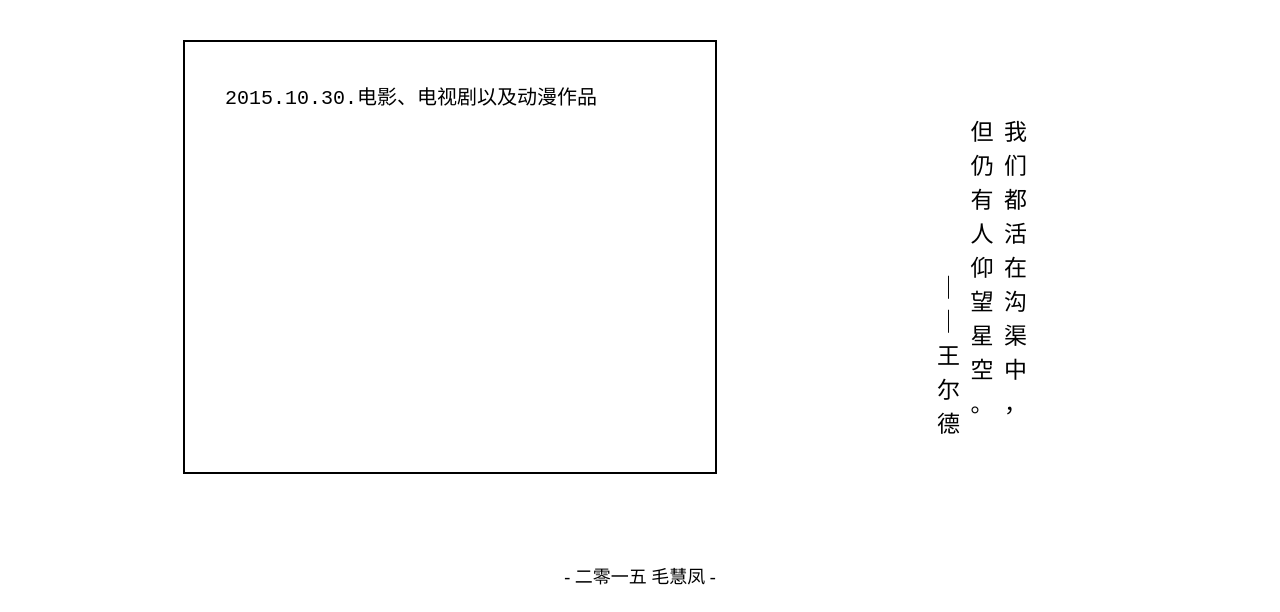
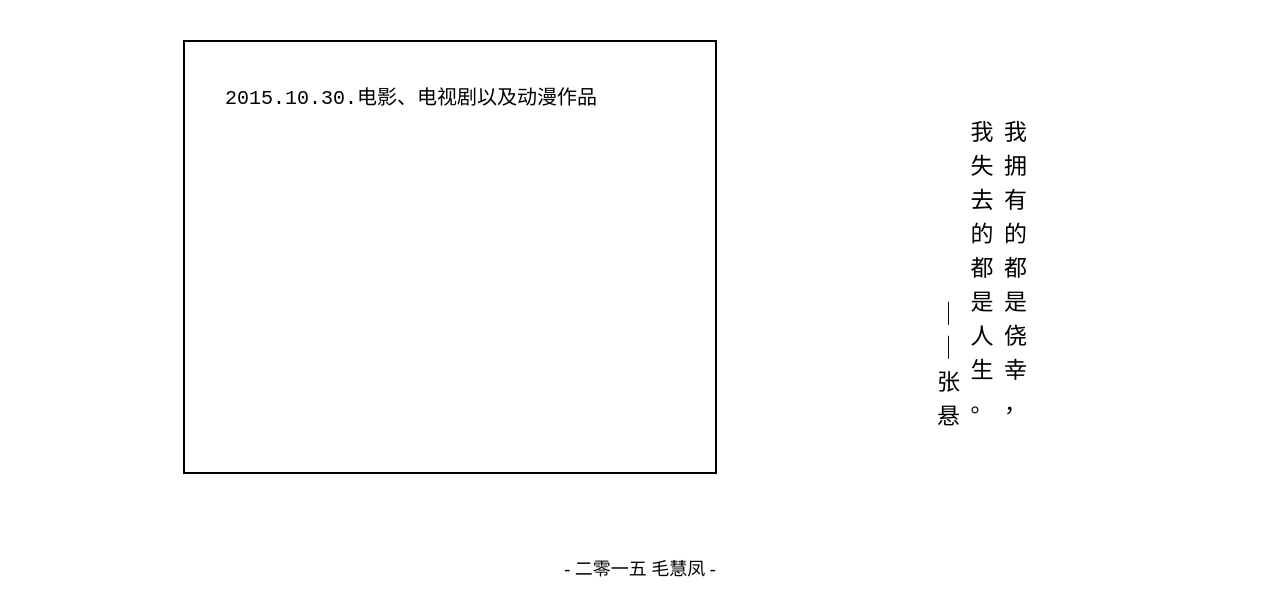
Before and after one commit to josslynmao/MaoHuifeng, a plain HTML site: page layer/share.html in a window 1280 px wide. Shown: the part 188-800 px from the top of the page. Drawn offline with Linux system fonts and the light colour scheme; a web font is replaced by a local one.

Commit message:
－－－

```diff
--- a/layer/share.html
+++ b/layer/share.html
@@ -15,9 +15,9 @@
 			<a class="underline" href="post/movielist.html"><tt>2015.10.30.</tt>电影、电视剧以及动漫作品</a></br>
 		</div>
 		<div class="sentence">
-		<p></br></br></br></br></br></br>｜</br>｜</br>王</br>尔</br>德</p>
-		<p>但</br>仍</br>有</br>人</br>仰</br>望</br>星</br>空</br>。</p>
-		<p>我</br>们</br>都</br>活</br>在</br>沟</br>渠</br>中</br>，</p>
+		<p></br></br></br></br></br></br></br>｜</br>｜</br>张</br>悬</p>
+		<p>我</br>失</br>去</br>的</br>都</br>是</br>人</br>生</br>。</p>
+		<p>我</br>拥</br>有</br>的</br>都</br>是</br>侥</br>幸</br>，</p>
 		</div>
 	</div>
 	<div id="footer">- 二零一五 毛慧凤 -</div>
```
